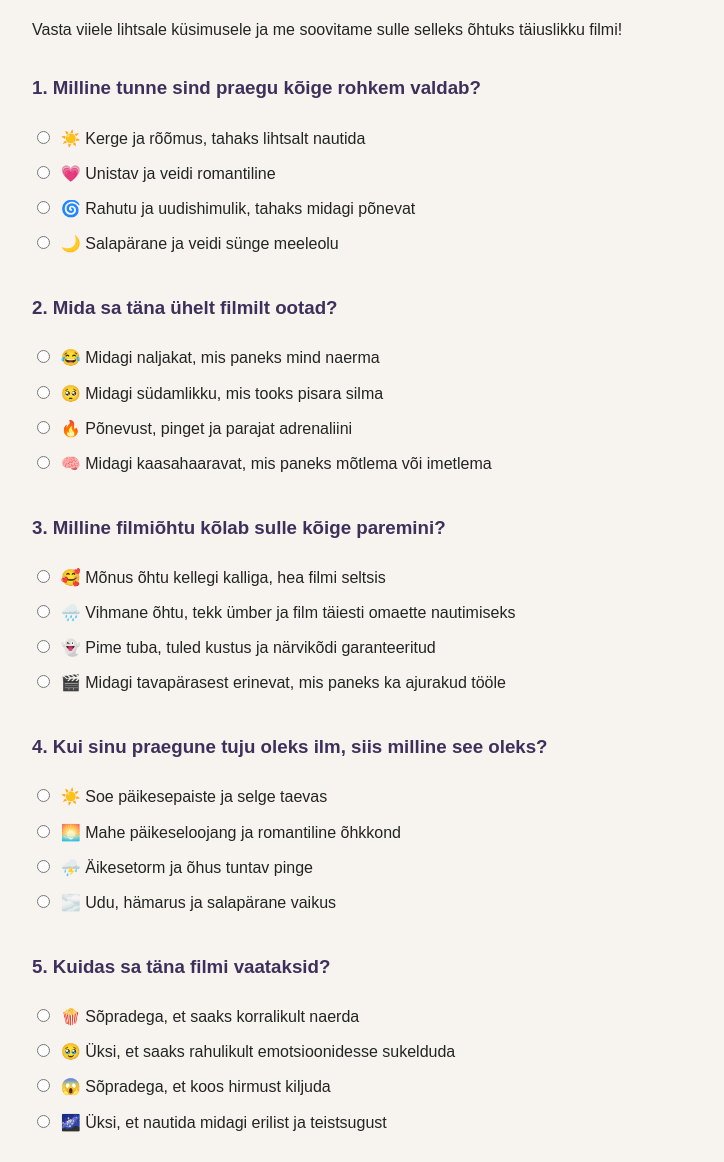
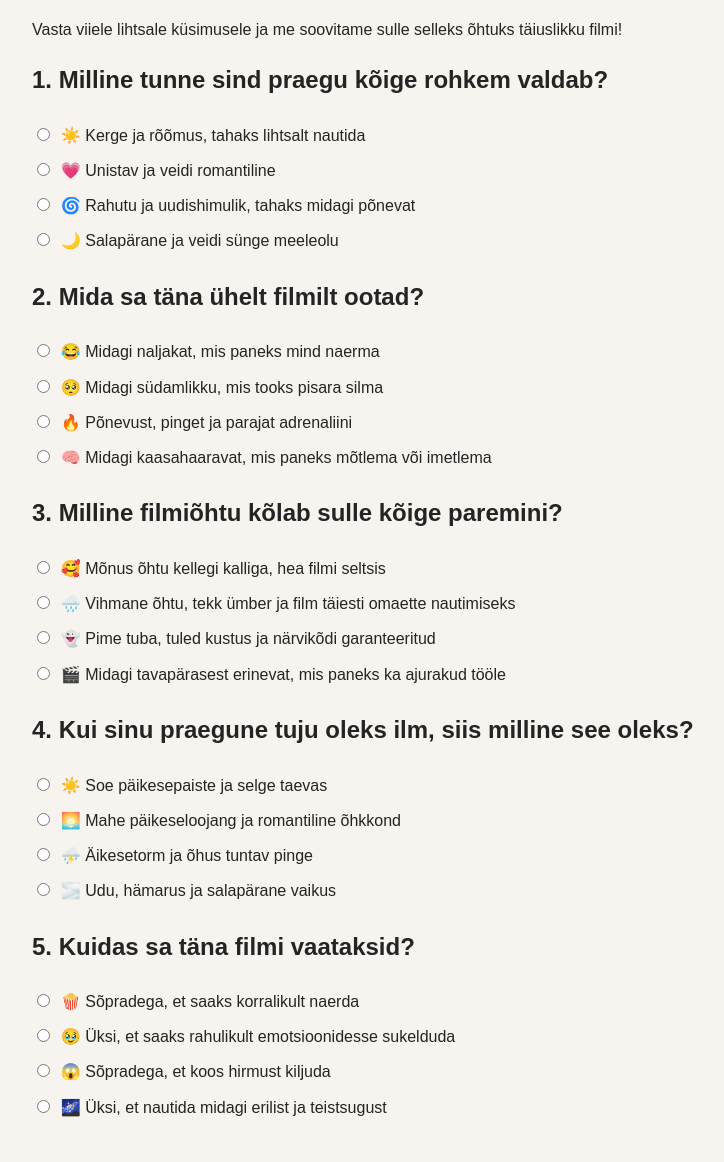
Before and after one commit to molodoipartner/edutu-filmivalija, a plain HTML site: page kysitlus.html in a window 1280 px wide. Shown: the part 83-1245 px from the top of the page, without its empty margins (244-968 px from the left). Drawn offline with Linux system fonts and the light colour scheme.

Commit message:
muutsin h3 h2-e peale

```diff
--- a/kysitlus.html
+++ b/kysitlus.html
@@ -14,7 +14,7 @@
     <form id="filmiklusitlus">
 
         <!-- 1. KÜSIMUS -->
-        <h3>1. Milline tunne sind praegu kõige rohkem valdab?</h3>
+        <h2>1. Milline tunne sind praegu kõige rohkem valdab?</h2>
         <p>
             <label><input type="radio" name="q1" value="F,C"> ☀️ Kerge ja rõõmus, tahaks lihtsalt nautida</label><br>
             <label><input type="radio" name="q1" value="R,S"> 💗 Unistav ja veidi romantiline</label><br>
@@ -23,7 +23,7 @@
         </p>
 
         <!-- 2. KÜSIMUS -->
-        <h3>2. Mida sa täna ühelt filmilt ootad?</h3>
+        <h2>2. Mida sa täna ühelt filmilt ootad?</h2>
         <p>
             <label><input type="radio" name="q2" value="C,F"> 😂 Midagi naljakat, mis paneks mind naerma</label><br>
             <label><input type="radio" name="q2" value="S,R"> 🥺 Midagi südamlikku, mis tooks pisara silma</label><br>
@@ -32,7 +32,7 @@
         </p>
 
         <!-- 3. KÜSIMUS -->
-        <h3>3. Milline filmiõhtu kõlab sulle kõige paremini?</h3>
+        <h2>3. Milline filmiõhtu kõlab sulle kõige paremini?</h2>
         <p>
             <label><input type="radio" name="q3" value="R,F"> 🥰 Mõnus õhtu kellegi kalliga, hea filmi seltsis</label><br>
             <label><input type="radio" name="q3" value="S,A"> 🌧️ Vihmane õhtu, tekk ümber ja film täiesti omaette nautimiseks</label><br>
@@ -41,7 +41,7 @@
         </p>
 
         <!-- 4. KÜSIMUS -->
-        <h3>4. Kui sinu praegune tuju oleks ilm, siis milline see oleks?</h3>
+        <h2>4. Kui sinu praegune tuju oleks ilm, siis milline see oleks?</h2>
         <p>
             <label><input type="radio" name="q4" value="F,C"> ☀️ Soe päikesepaiste ja selge taevas</label><br>
             <label><input type="radio" name="q4" value="R,A"> 🌅 Mahe päikeseloojang ja romantiline õhkkond</label><br>
@@ -50,7 +50,7 @@
         </p>
 
         <!-- 5. KÜSIMUS -->
-        <h3>5. Kuidas sa täna filmi vaataksid?</h3>
+        <h2>5. Kuidas sa täna filmi vaataksid?</h2>
         <p>
             <label><input type="radio" name="q5" value="C,F"> 🍿 Sõpradega, et saaks korralikult naerda</label><br>
             <label><input type="radio" name="q5" value="S,R"> 🥹 Üksi, et saaks rahulikult emotsioonidesse sukelduda</label><br>
```
